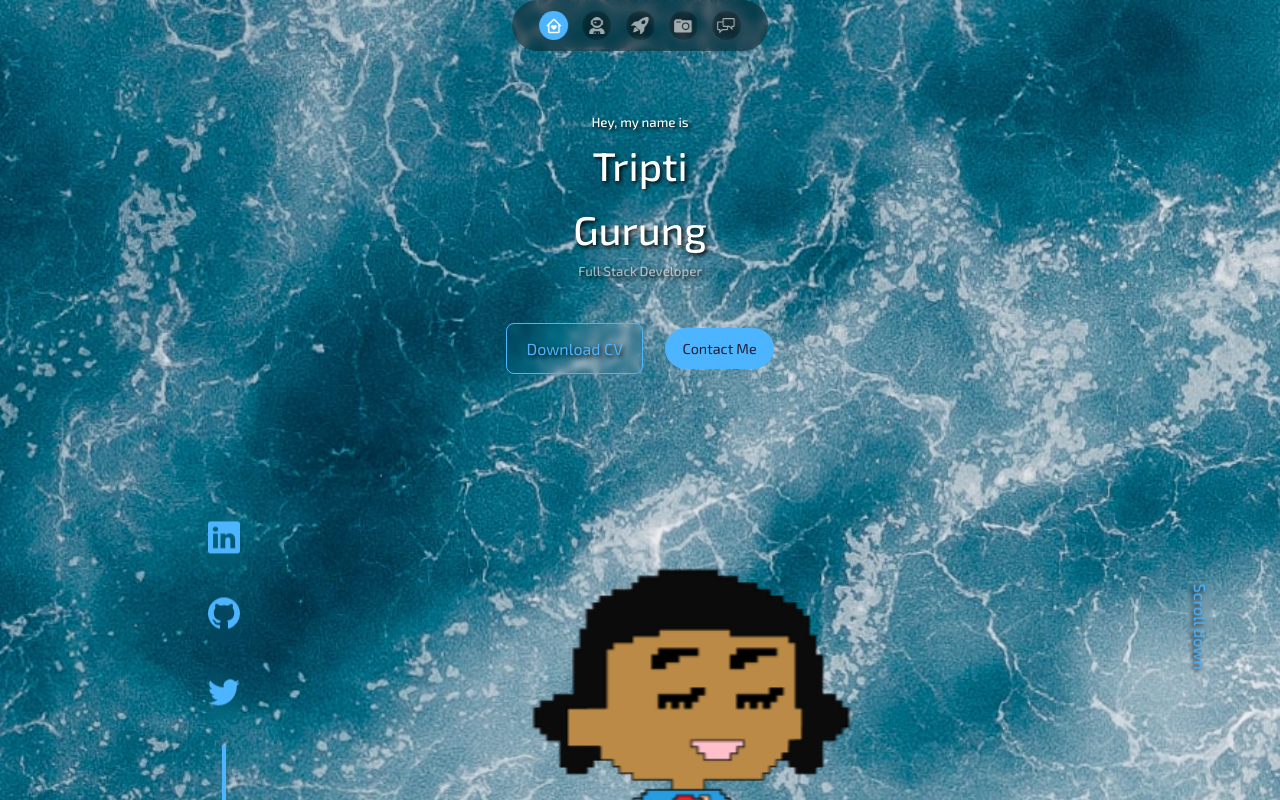
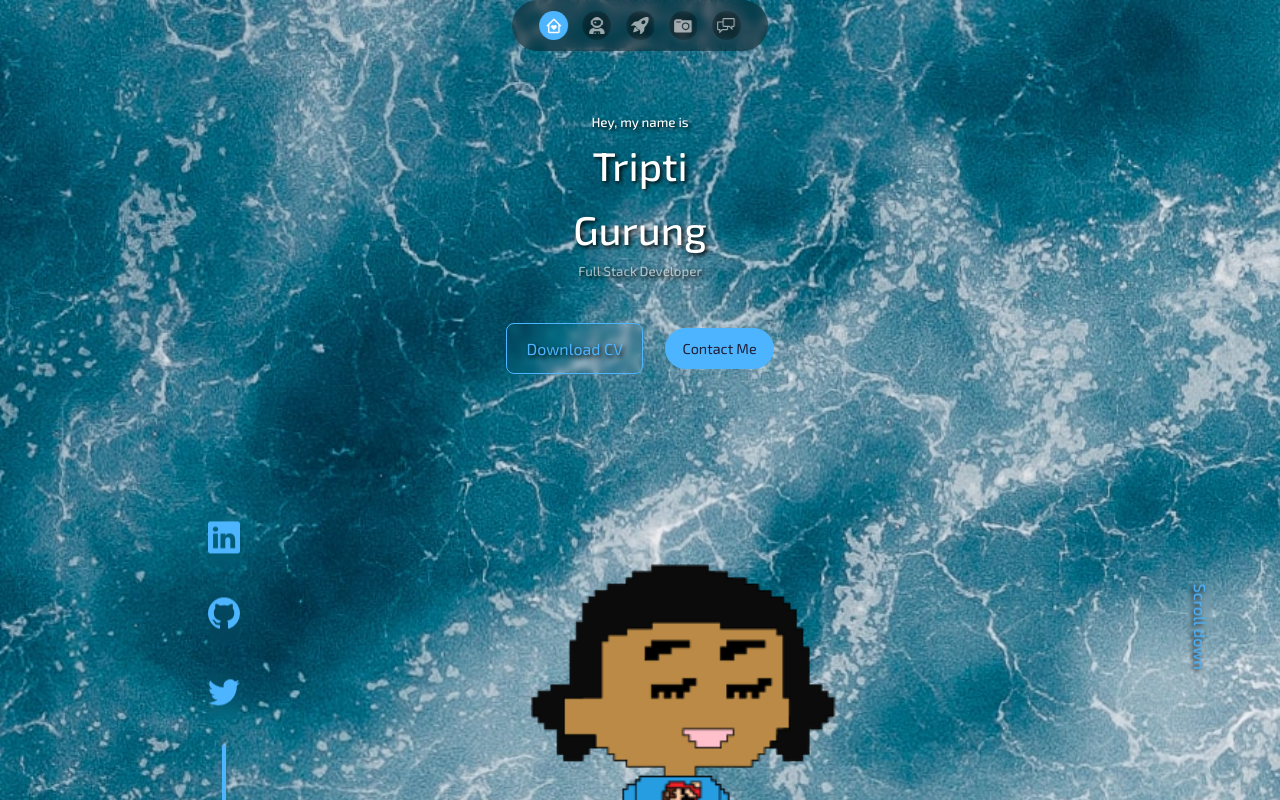
Before and after one commit to Trip25/MyPortfolio, a React (Create React App) app in the folder myportfolio/: page / in a window 1280 px wide. Shown: the top 800 px of the page. Built offline with nearby package versions, Linux system fonts and the light colour scheme; no server answers; the HTML template or start-up script is replaced by a standard one.

Commit message:
noticed moi imaged blocking some text- hopefully rectified

```diff
--- a/myportfolio/src/components/Header/header.css
+++ b/myportfolio/src/components/Header/header.css
@@ -41,8 +41,8 @@
 .moi{
     /* background-color: var(--white); */
     /* change background? but if i change to linkedin pic it may not be needed hmm */
-    width: 28rem;
-    height: 32rem;
+    width: 27rem;
+    height: 28rem;
     position: absolute;
     left: calc(50% - 11rem);
     margin-top: 0rem;
```
